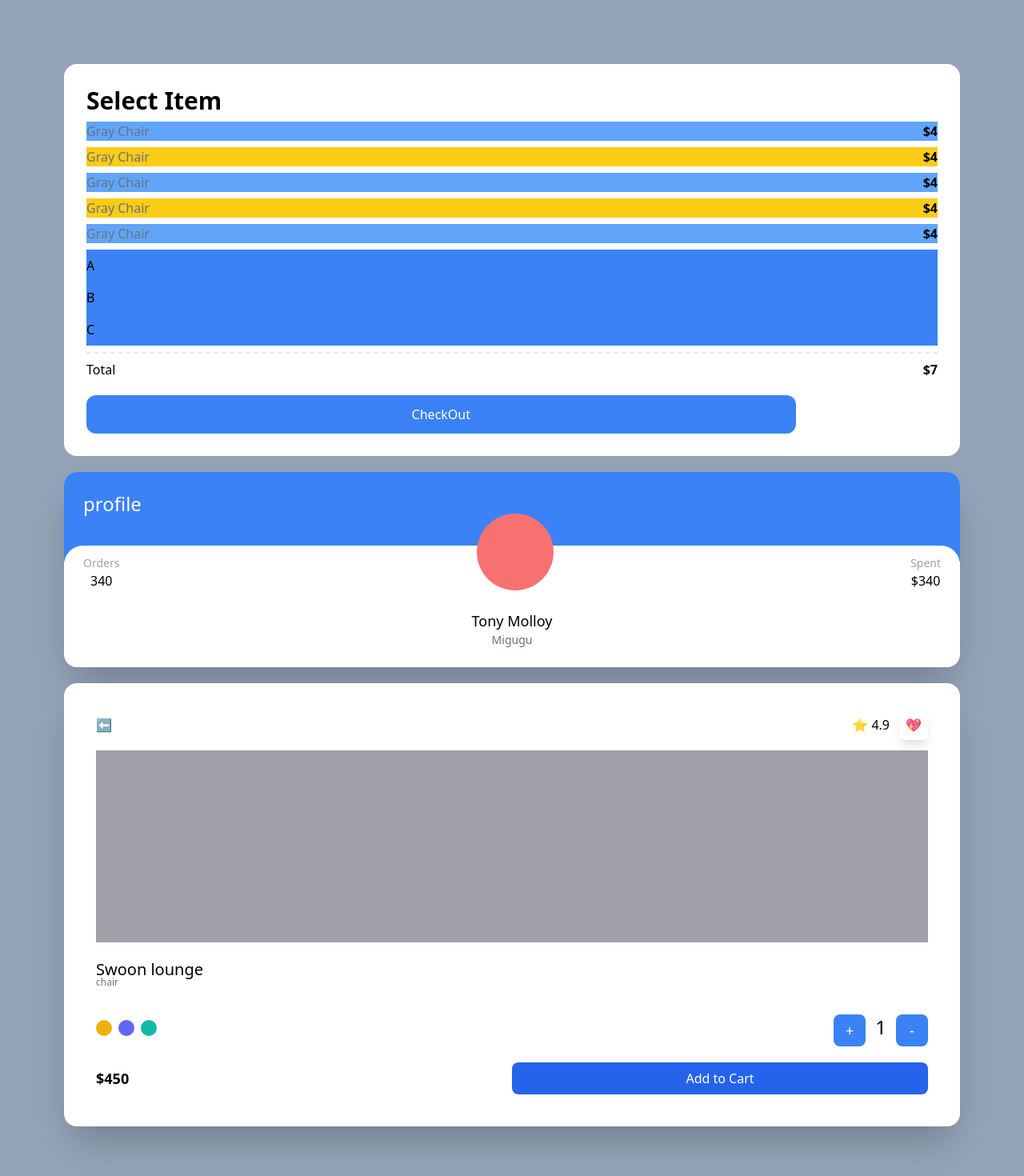
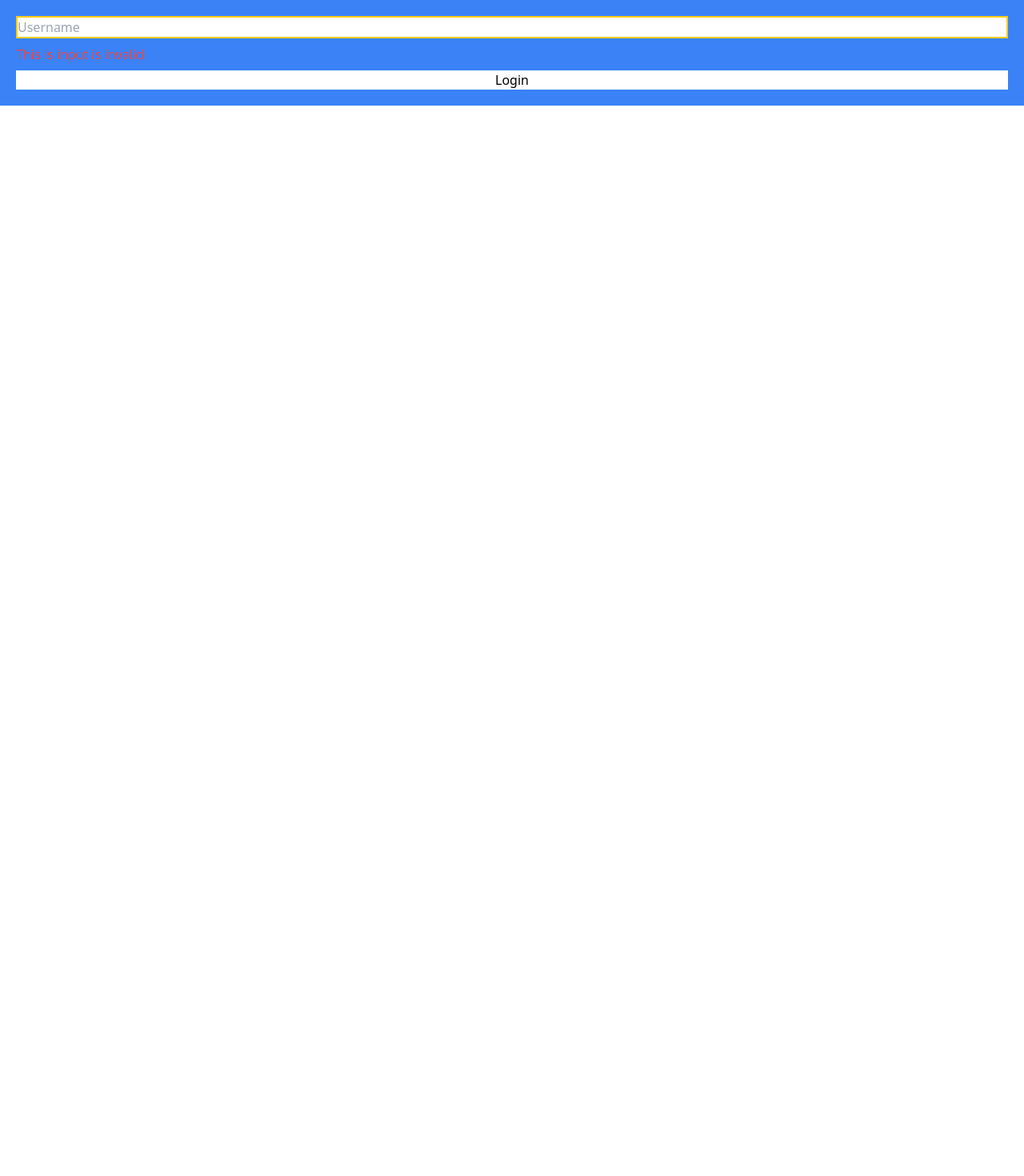
Before and after one commit to Abdul-lembariti/carrot-market, a Next.js app: page / in a window 1280 px wide. Shown: the top 1470 px of the page at 80% size. After the commit the page ends 800 px from the top, so only its background shows below. Built offline with nearby package versions, Linux system fonts and the light colour scheme.

Commit message:
modifiers forms Peer

```diff
--- a/pages/index.tsx
+++ b/pages/index.tsx
@@ -2,93 +2,18 @@ import type { NextPage } from 'next'
 
 const Home: NextPage = () => {
   return (
-    <div className="bg-slate-400 py-20  px-20 grid  min-h-screen shadow-2xl flex-col space-y-5 ">
-      <div className="bg-white p-7 rounded-2xl">
-        <span className="font-bold text-3xl">Select Item</span>
-        <ul>
-          {[1, 2, 3, 4, 5].map((i) => (
-            <div
-              key={i}
-              className="flex justify-between my-2 odd:bg-blue-400 even:bg-yellow-400">
-              <span className="text-gray-500">Gray Chair</span>
-              <span className="font-bold">$4</span>
-            </div>
-          ))}
-        </ul>
-        <ul>
-          {['A', 'B', 'C', ''].map((c, i) => (
-            <li key={i} className="bg-blue-500 py-2 empty:hidden">
-              {c}
-            </li>
-          ))}
-        </ul>
-        <div className="flex justify-between mt-2 pt-2 border-t-2 border-dashed">
-          <span>Total</span>
-          <span className="font-bold">$7</span>
-        </div>
-        <button className="mt-5 bg-blue-500 text-white p-3 text-center rounded-xl w-10/12 mx-auto hover:bg-teal-500 hover:text-black active:bg-yellow-500 focus:text-white">
-          CheckOut
-        </button>
-      </div>
-      <div className="bg-white overflow-hidden rounded-2xl shadow-2xl group">
-        <div className="bg-blue-500 p-6 pb-14">
-          <span className="text-white text-2xl">profile</span>
-        </div>
-        <div className="rounded-3xl p-6 relative -top-5 bg-white">
-          <div className="flex relative -top-16 items-end justify-between">
-            <div className="flex flex-col items-center">
-              <span className="text-sm text-gray-400">Orders</span>
-              <span className="font-medium">340</span>
-            </div>
-            <div className="h-24 w-24 bg-red-400 rounded-full group-hover:bg-indigo-400 transition-colors" />
-            <div className="flex flex-col items-center">
-              <span className="text-sm text-gray-400">Spent</span>
-              <span className="font-medium">$340</span>
-            </div>
-          </div>
-          <div className="relative  flex flex-col items-center -mt-10 -mb-5">
-            <span className="text-lg font-medium">Tony Molloy</span>
-            <span className="text-sm text-gray-500">Migugu</span>
-          </div>
-        </div>
-      </div>
-      <div className="bg-white p-10 rounded-2xl shadow-2xl">
-        <div className="flex mb-5 justify-between items-center">
-          <span>⬅️</span>
-          <div className="space-x-3">
-            <span>⭐ 4.9</span>
-            <span className="shadow-lg p-2 rounded-md">💖</span>
-          </div>
-        </div>
-        <div className="bg-zinc-400 h-60 mb-5" />
-        <div className="flex flex-col">
-          <span className="font-medium mb-1.5 text-xl">Swoon lounge</span>
-          <span className="text-xs text-gray-500 -mt-3 mb-3">chair</span>
-          <div className="flex justify-between my-5 items-center">
-            <div className="space-x-2">
-              <button className="w-5 h-5 rounded-full bg-yellow-500  focus:ring-2 ring-offset-2 ring-yellow-500 transition" />
-              <button className="w-5 h-5 rounded-full bg-indigo-500 focus:ring-2 ring-offset-2 ring-indigo-500 transition" />
-              <button className="w-5 h-5 rounded-full bg-teal-500 focus:ring-2 ring-offset-2 ring-teal-500 transition" />
-            </div>
-            <div className="flex space-x-3">
-              <button className="text-lg text-white w-10 h-10 bg-blue-500 rounded-lg ">
-                +
-              </button>
-              <span className="font-medium text-2xl">1</span>
-              <button className="text-lg text-white w-10 h-10 bg-blue-500 rounded-lg ">
-                -
-              </button>
-            </div>
-          </div>
-          <div className="flex justify-between items-center">
-            <span className="text-lg font-semibold">$450</span>
-            <button className="bg-blue-600 p-2 text-white rounded-lg w-1/2">
-              Add to Cart
-            </button>
-          </div>
-        </div>
-      </div>
-    </div>
+    <form className="flex flex-col space-y-2 bg-blue-500 p-5 focus-within:bg-blue-300">
+      <input
+        type="text"
+        required
+        placeholder="Username"
+        className="required:border-2 peer border-yellow-400"
+      />
+      <span className="peer-invalid:text-red-500 peer-valid:hidden">
+        This is input is invalid
+      </span>
+      <input type="submit" value="Login" className="bg-white" />
+    </form>
   )
 }
 
```
